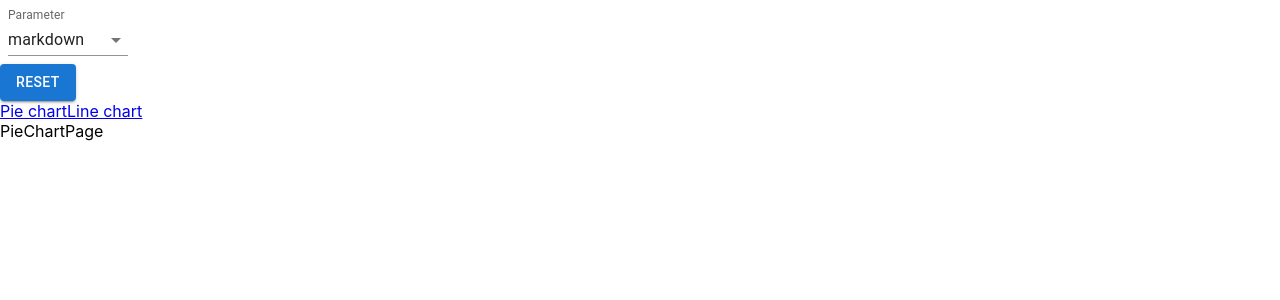
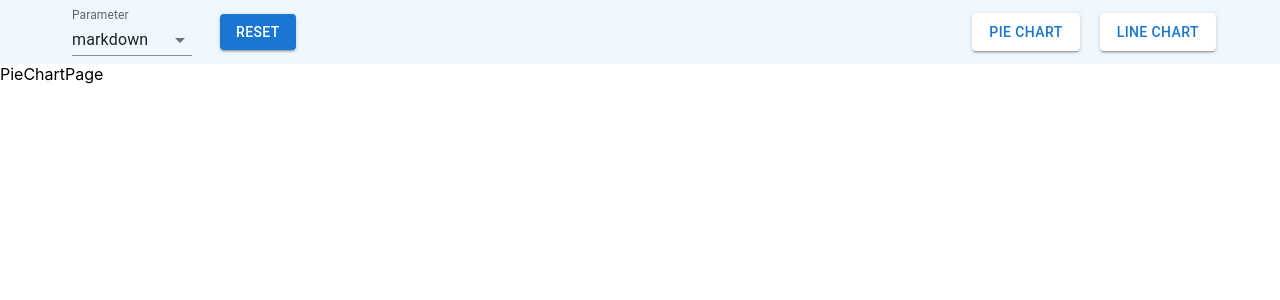
Before and after one commit to molitvinYe/charts-csv, a React (Create React App) app: page /pie-chart in a window 1280 px wide. Shown: the top 300 px of the page. Built offline with nearby package versions, Linux system fonts and the light colour scheme.

Commit message:
add styles for header

```diff
--- /dev/null
+++ b/src/components/header/DropDown.module.css
@@ -0,0 +1,3 @@
+.dropDown {
+  margin-right: 20px;
+}
--- a/src/components/header/DropDown.tsx
+++ b/src/components/header/DropDown.tsx
@@ -4,6 +4,7 @@ import InputLabel from "@mui/material/InputLabel";
 import MenuItem from "@mui/material/MenuItem";
 import FormControl from "@mui/material/FormControl";
 import Select, { SelectChangeEvent } from "@mui/material/Select";
+import styles from "./DropDown.module.css";
 
 const DropDown = () => {
   const [parameter, setParameter] = React.useState(CHART_PARAMETERS[0]);
@@ -13,7 +14,7 @@ const DropDown = () => {
   };
 
   return (
-    <div>
+    <div className={styles.dropDown}>
       <FormControl variant="standard" sx={{ m: 1, minWidth: 120 }}>
         <InputLabel id="demo-simple-select-standard-label">
           Parameter
--- /dev/null
+++ b/src/components/header/Header.module.css
@@ -0,0 +1,8 @@
+.header {
+  background-color: aliceblue;
+}
+
+.body {
+  display: flex;
+  align-items: center;
+}
--- a/src/components/header/Header.tsx
+++ b/src/components/header/Header.tsx
@@ -1,14 +1,20 @@
 import React from "react";
+import Container from "@mui/material/Container";
 import DropDown from "./DropDown";
 import ResetButton from "./ResetButton";
 import Navigation from "./Navigation";
+import styles from "./Header.module.css";
 
 const Header = () => {
   return (
-    <header>
-      <DropDown />
-      <ResetButton />
-      <Navigation />
+    <header className={styles.header}>
+      <Container maxWidth="lg">
+        <div className={styles.body}>
+          <DropDown />
+          <ResetButton />
+          <Navigation />
+        </div>
+      </Container>
     </header>
   );
 };
--- /dev/null
+++ b/src/components/header/Navigation.module.css
@@ -0,0 +1,43 @@
+.navigation {
+  margin-left: auto;
+}
+
+.link + .link{
+  margin-left: 20px;
+}
+
+.link {
+  -webkit-font-smoothing: antialiased;
+  display: inline-flex;
+  -webkit-box-align: center;
+  align-items: center;
+  -webkit-box-pack: center;
+  justify-content: center;
+  position: relative;
+  box-sizing: border-box;
+  -webkit-tap-highlight-color: transparent;
+  outline: 0;
+  border: 1px solid #fff;
+  margin: 0;
+  cursor: pointer;
+  user-select: none;
+  vertical-align: middle;
+  -webkit-appearance: none;
+  text-decoration: none;
+  font-family: "Roboto","Helvetica","Arial",sans-serif;
+  font-weight: 500;
+  font-size: 0.875rem;
+  line-height: 1.75;
+  letter-spacing: 0.02857em;
+  text-transform: uppercase;
+  min-width: 64px;
+  padding: 6px 16px;
+  border-radius: 4px;
+  color: #1976d2;
+  background-color: #fff;
+  box-shadow: 0px 3px 1px -2px rgba(0,0,0,0.2),0px 2px 2px 0px rgba(0,0,0,0.14),0px 1px 5px 0px rgba(0,0,0,0.12);
+}
+
+.link:hover {
+  border: 1px solid #1976d2
+}
--- a/src/components/header/Navigation.tsx
+++ b/src/components/header/Navigation.tsx
@@ -1,12 +1,17 @@
 import React from "react";
 import { NavLink } from "react-router-dom";
+import styles from "./Navigation.module.css";
 
 const Navigation = () => {
   return (
-    <div>
-      <NavLink to="/pie-chart">Pie chart</NavLink>
-      <NavLink to="/line-chart">Line chart</NavLink>
-    </div>
+    <nav className={styles.navigation}>
+      <NavLink to="/pie-chart" className={styles.link}>
+        Pie chart
+      </NavLink>
+      <NavLink to="/line-chart" className={styles.link}>
+        Line chart
+      </NavLink>
+    </nav>
   );
 };
 
--- a/src/components/header/ResetButton.tsx
+++ b/src/components/header/ResetButton.tsx
@@ -5,6 +5,7 @@ const ResetButton = () => {
   const resetFilters = () => {
     console.log("reset");
   };
+
   return (
     <Button variant="contained" onClick={resetFilters}>
       Reset
```
